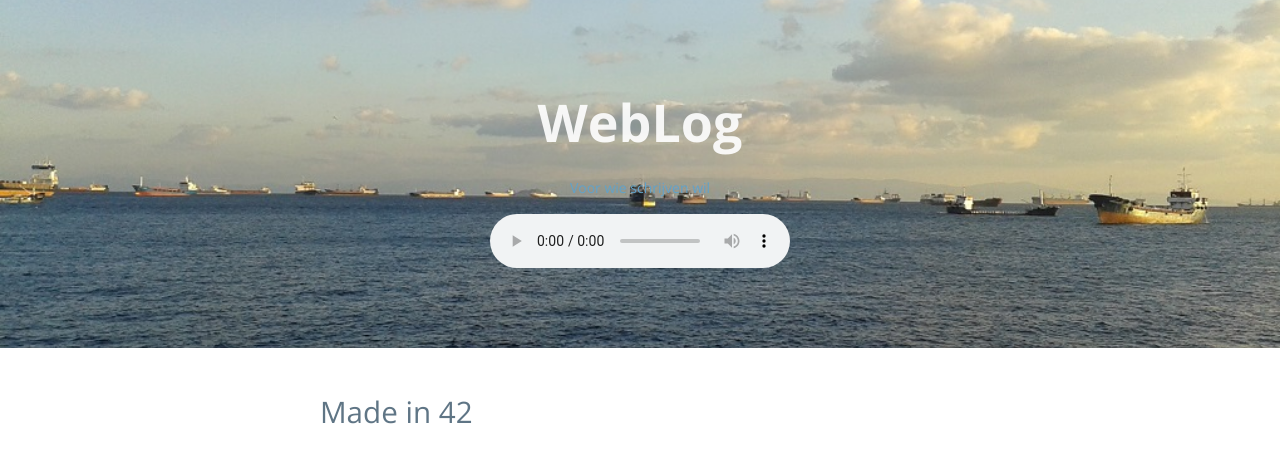
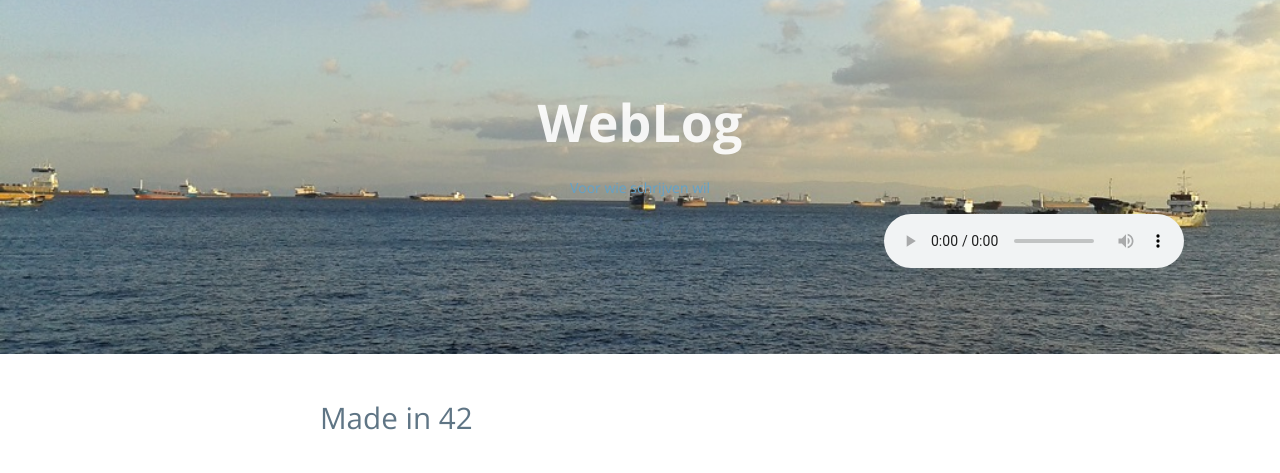
Before and after one commit to fprisse/Weblog, a Jekyll site: the page built from index.html, in a window 1280 px wide. Shown: the top 473 px of the page. Built offline with Jekyll 4.4.1, drawn with Linux system fonts in a browser that asks for light colours; nearby versions of some CDN libraries; the list of posts is cut into pages by our own code; comment, search, counter and statistics services are not loaded.

Commit message:
Update header.html

```diff
--- a/_includes/header.html
+++ b/_includes/header.html
@@ -4,6 +4,6 @@
      <!--<h3> {{ site.description }} </h3> -->
      <p> <a href="{{ site.baseurl }}/talktome"> Voor wie schrijven wil </a></p>
 
-<div align="right"> <audio style="margin: 0 auto; display: block;"src="http://direct.fipradio.fr/live/fip-webradio3.mp3" controls></audio></div>
+<div align="right"><audio src="http://direct.fipradio.fr/live/fip-webradio3.mp3" controls></audio></div>
 
 </header>
```
